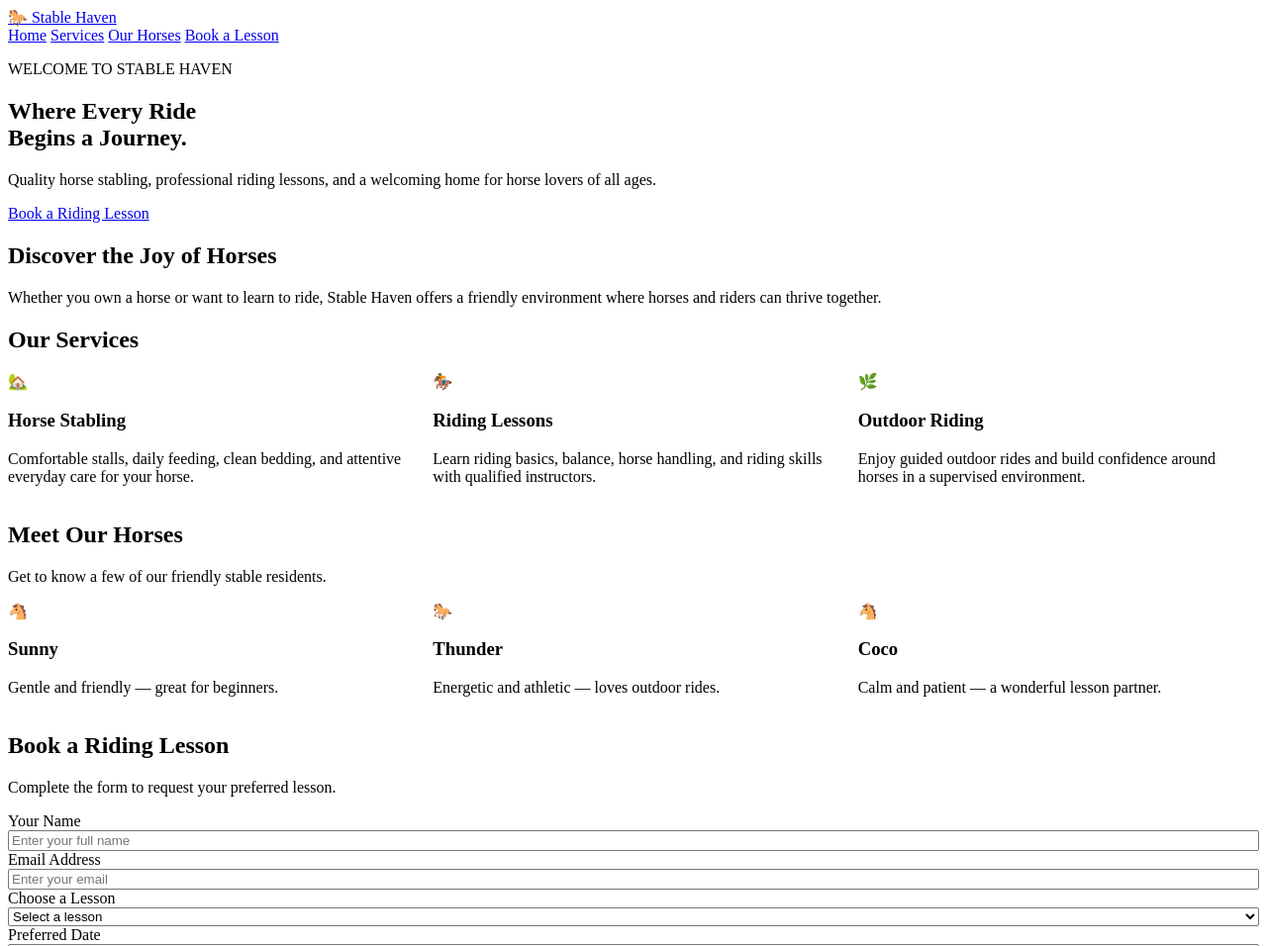
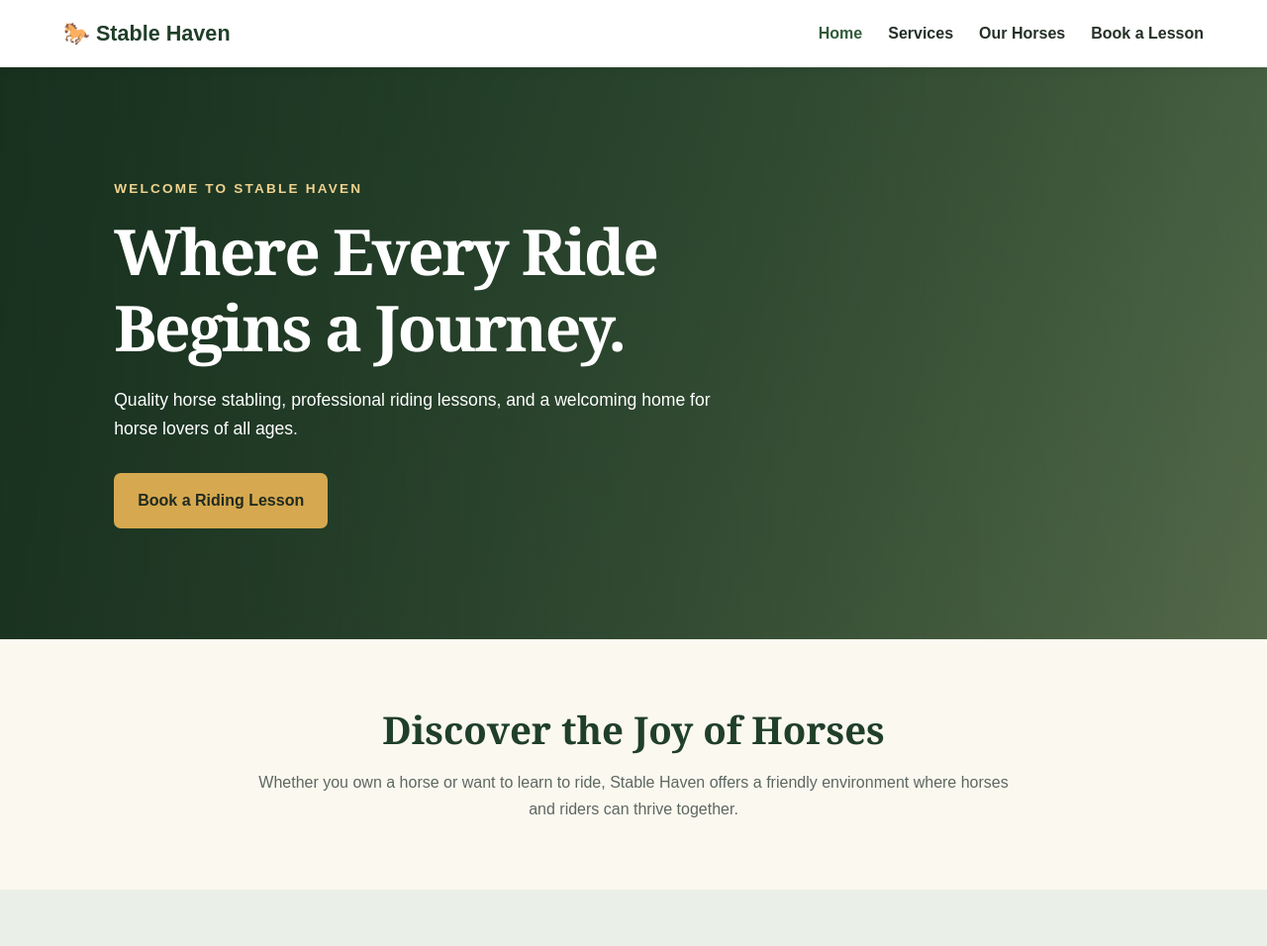
Before and after one commit to forofficial95/stable-heaven-web, a plain HTML site: page index.html in a window 1280 px wide. Shown: the top 956 px of the page at 99% size. Drawn offline with Linux system fonts and the light colour scheme.

Commit message:
Add files via upload

```diff
--- a/style.css
+++ b/style.css
@@ -1,66 +1,362 @@
+/* Stable Haven — complete responsive stylesheet */
+:root {
+    --green: #315b3b;
+    --green-dark: #203f29;
+    --green-light: #eaf0e8;
+    --cream: #fbf8f0;
+    --gold: #d6a84f;
+    --text: #253027;
+    --muted: #5d685f;
+    --white: #fff;
+    --shadow: 0 10px 28px rgba(25, 48, 30, 0.10);
+}
 
-/* Accessibility: skip navigation */
+* {
+    box-sizing: border-box;
+}
+
+html {
+    scroll-behavior: smooth;
+    scroll-padding-top: 90px;
+}
+
+body {
+    margin: 0;
+    color: var(--text);
+    background: var(--cream);
+    font-family: Arial, Helvetica, sans-serif;
+    line-height: 1.65;
+}
+
+a {
+    color: var(--green);
+}
+
+a:focus-visible,
+button:focus-visible,
+input:focus-visible,
+select:focus-visible {
+    outline: 3px solid var(--gold);
+    outline-offset: 4px;
+}
+
 .skip-link {
     position: absolute;
     top: -100px;
     left: 16px;
     z-index: 1000;
     padding: 12px 16px;
-    background: #ffffff;
-    color: #234b2d;
+    background: var(--white);
+    color: var(--green-dark);
+    border-radius: 8px;
 }
 
 .skip-link:focus {
     top: 16px;
 }
 
-/* Visible keyboard focus */
-a:focus-visible,
-button:focus-visible,
-input:focus-visible,
-select:focus-visible {
-    outline: 3px solid #d6a84f;
-    outline-offset: 4px;
+header {
+    position: sticky;
+    top: 0;
+    z-index: 100;
+    display: flex;
+    align-items: center;
+    justify-content: space-between;
+    gap: 24px;
+    padding: 16px clamp(20px, 5vw, 76px);
+    background: var(--white);
+    box-shadow: 0 2px 12px rgba(0, 0, 0, 0.07);
 }
 
-/* Form usability */
-.booking input,
-.booking select {
-    box-sizing: border-box;
-    width: 100%;
-    max-width: 100%;
+.logo {
+    color: var(--green-dark);
+    font-size: 1.35rem;
+    font-weight: 800;
+    text-decoration: none;
+    white-space: nowrap;
 }
 
-#booking-message {
-    margin-top: 16px;
-    line-height: 1.6;
+nav {
+    display: flex;
+    flex-wrap: wrap;
+    gap: 26px;
 }
 
-/* Responsive layouts */
+nav a {
+    color: var(--text);
+    font-weight: 700;
+    text-decoration: none;
+}
+
+nav a:hover,
+nav a[aria-current="page"] {
+    color: var(--green);
+}
+
+.hero {
+    display: flex;
+    align-items: center;
+    min-height: 500px;
+    padding: clamp(56px, 9vw, 112px) clamp(20px, 9vw, 140px);
+    color: var(--white);
+    background:
+        linear-gradient(90deg, rgba(20, 43, 27, 0.88), rgba(20, 43, 27, 0.42)),
+        linear-gradient(135deg, #315b3b, #83966b);
+}
+
+.hero-content {
+    max-width: 700px;
+}
+
+.tagline {
+    margin: 0 0 14px;
+    color: #f0d38e;
+    font-size: 0.85rem;
+    font-weight: 800;
+    letter-spacing: 0.16em;
+}
+
+h1,
+h2,
+h3 {
+    line-height: 1.2;
+    color: var(--green-dark);
+}
+
+.hero h1 {
+    margin: 0 0 20px;
+    color: var(--white);
+    font-family: Georgia, "Times New Roman", serif;
+    font-size: clamp(2.5rem, 5vw, 4.5rem);
+    letter-spacing: -0.035em;
+}
+
+.hero-content > p:not(.tagline) {
+    max-width: 620px;
+    margin-bottom: 30px;
+    font-size: 1.1rem;
+}
+
+.button {
+    display: inline-block;
+    padding: 13px 22px;
+    border: 2px solid var(--green);
+    border-radius: 7px;
+    background: var(--green);
+    color: var(--white);
+    font: inherit;
+    font-weight: 700;
+    text-align: center;
+    text-decoration: none;
+    cursor: pointer;
+    transition: background 160ms ease, transform 160ms ease;
+}
+
+.hero .button {
+    border-color: var(--gold);
+    background: var(--gold);
+    color: #202b20;
+}
+
+.button:hover {
+    background: var(--green-dark);
+    border-color: var(--green-dark);
+    color: var(--white);
+    transform: translateY(-1px);
+}
+
+.intro,
+.services,
+.horses,
+.booking {
+    padding: 68px clamp(20px, 7vw, 100px);
+}
+
+.intro {
+    max-width: 1000px;
+    margin: 0 auto;
+    text-align: center;
+}
+
+.intro p,
+.section-subtitle {
+    max-width: 760px;
+    margin: 0 auto;
+    color: var(--muted);
+}
+
+.services,
+.booking {
+    background: var(--green-light);
+}
+
+.services h2,
+.horses h2,
+.booking h2,
+.intro h2 {
+    margin: 0 0 18px;
+    font-family: Georgia, "Times New Roman", serif;
+    font-size: clamp(1.8rem, 3vw, 2.5rem);
+    text-align: center;
+}
+
 .card-container {
     display: grid;
     grid-template-columns: repeat(3, minmax(0, 1fr));
     gap: 24px;
+    max-width: 1200px;
+    margin: 32px auto 0;
+}
+
+.card,
+.horse-card {
+    min-width: 0;
+    padding: 28px;
+    border: 1px solid rgba(49, 91, 59, 0.12);
+    border-radius: 14px;
+    background: var(--white);
+    box-shadow: var(--shadow);
+}
+
+.card .icon {
+    margin-bottom: 12px;
+    font-size: 2rem;
+}
+
+.card h3,
+.horse-card h3 {
+    margin: 0 0 10px;
+    font-size: 1.25rem;
+}
+
+.card p,
+.horse-card p {
+    margin-bottom: 0;
+    color: var(--muted);
+}
+
+.horses {
+    text-align: center;
+}
+
+.horses .section-subtitle {
+    text-align: center;
+}
+
+.horse-card {
+    padding: 0 0 24px;
+    overflow: hidden;
+}
+
+.horse-image {
+    display: grid;
+    min-height: 150px;
+    margin-bottom: 20px;
+    place-items: center;
+    background: linear-gradient(135deg, #e2eadb, #f3e6cb);
+    font-size: 4rem;
+}
+
+.horse-card h3,
+.horse-card p {
+    margin-right: 18px;
+    margin-left: 18px;
+}
+
+.booking > p {
+    max-width: 680px;
+    margin: 0 auto 24px;
+    color: var(--muted);
+    text-align: center;
+}
+
+#booking-form {
+    display: grid;
+    gap: 10px;
+    max-width: 620px;
+    margin: 0 auto;
+    padding: 28px;
+    border-radius: 14px;
+    background: var(--white);
+    box-shadow: var(--shadow);
+}
+
+#booking-form label {
+    margin-top: 8px;
+    font-weight: 700;
+}
+
+.booking input,
+.booking select {
+    width: 100%;
+    max-width: 100%;
+    min-height: 46px;
+    padding: 10px 12px;
+    border: 1px solid #cbd5ca;
+    border-radius: 6px;
+    background: var(--white);
+    color: var(--text);
+    font: inherit;
+}
+
+#booking-form .button {
+    margin-top: 14px;
+}
+
+#booking-message {
+    min-height: 1.5em;
+    margin-top: 16px;
+    line-height: 1.6;
+    font-weight: 700;
+}
+
+footer {
+    padding: 36px 20px;
+    background: var(--green-dark);
+    color: #eef3e9;
+    text-align: center;
+}
+
+footer h2 {
+    margin-top: 0;
+    color: var(--white);
+}
+
+footer p {
+    margin: 8px 0;
+}
+
+footer a {
+    color: #f0d38e;
 }
 
 @media (max-width: 768px) {
     header {
+        position: static;
         flex-wrap: wrap;
-        gap: 16px;
+        gap: 14px;
+        padding: 16px 20px;
     }
 
     nav {
-        display: flex;
-        flex-wrap: wrap;
-        gap: 12px;
+        gap: 12px 18px;
+    }
+
+    .hero {
+        min-height: 420px;
+        padding: 64px 24px;
     }
 
     .card-container {
         grid-template-columns: repeat(2, minmax(0, 1fr));
+        gap: 16px;
     }
 
-    .hero-content {
-        max-width: 100%;
+    .intro,
+    .services,
+    .horses,
+    .booking {
+        padding: 48px 20px;
     }
 }
 
@@ -69,13 +365,34 @@ select:focus-visible {
         grid-template-columns: 1fr;
     }
 
-    .booking {
-        padding: 24px 16px;
+    .card,
+    .horse-card {
+        padding: 22px;
+    }
+
+    .horse-card {
+        padding: 0 0 22px;
+    }
+
+    #booking-form {
+        padding: 20px;
     }
 
     .button {
-        display: inline-block;
         max-width: 100%;
-        box-sizing: border-box;
     }
 }
+
+@media (prefers-reduced-motion: reduce) {
+    html {
+        scroll-behavior: auto;
+    }
+
+    *,
+    *::before,
+    *::after {
+        transition-duration: 0.01ms !important;
+        animation-duration: 0.01ms !important;
+        animation-iteration-count: 1 !important;
+    }
+}
```
